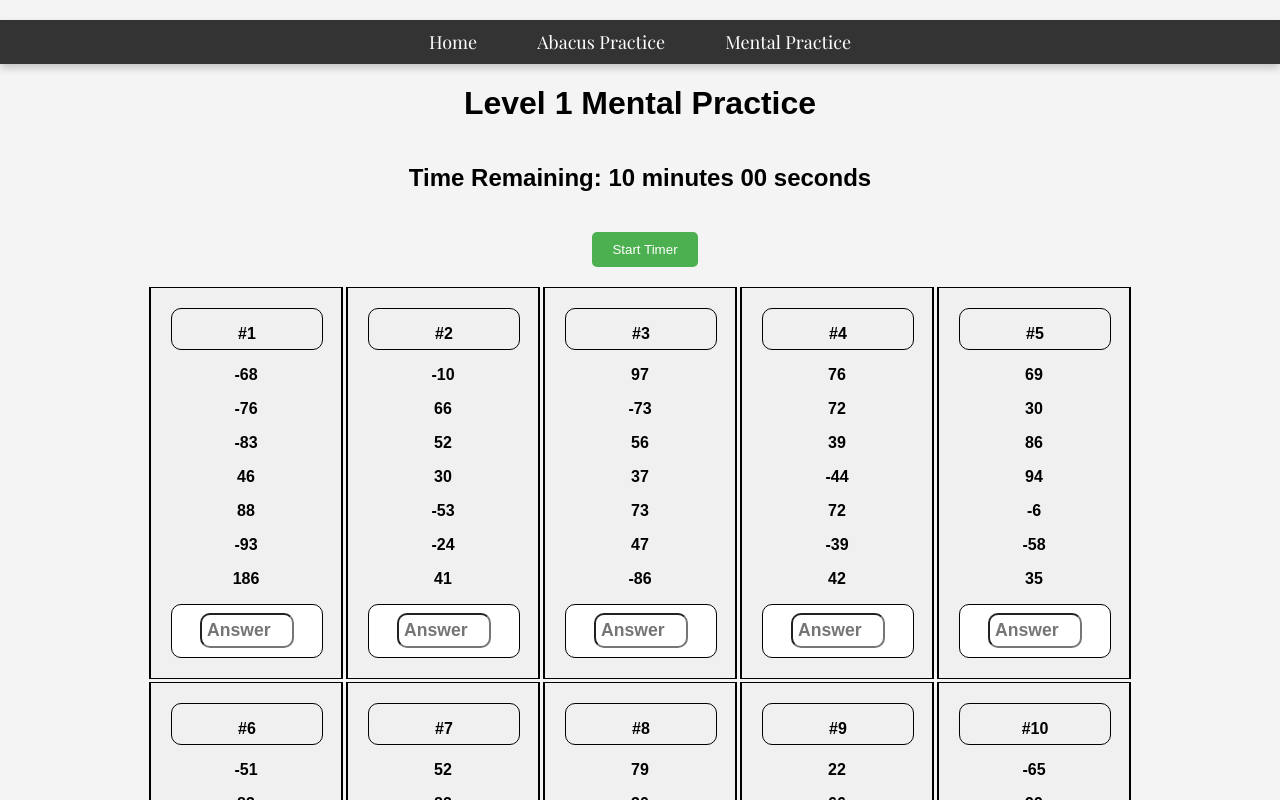
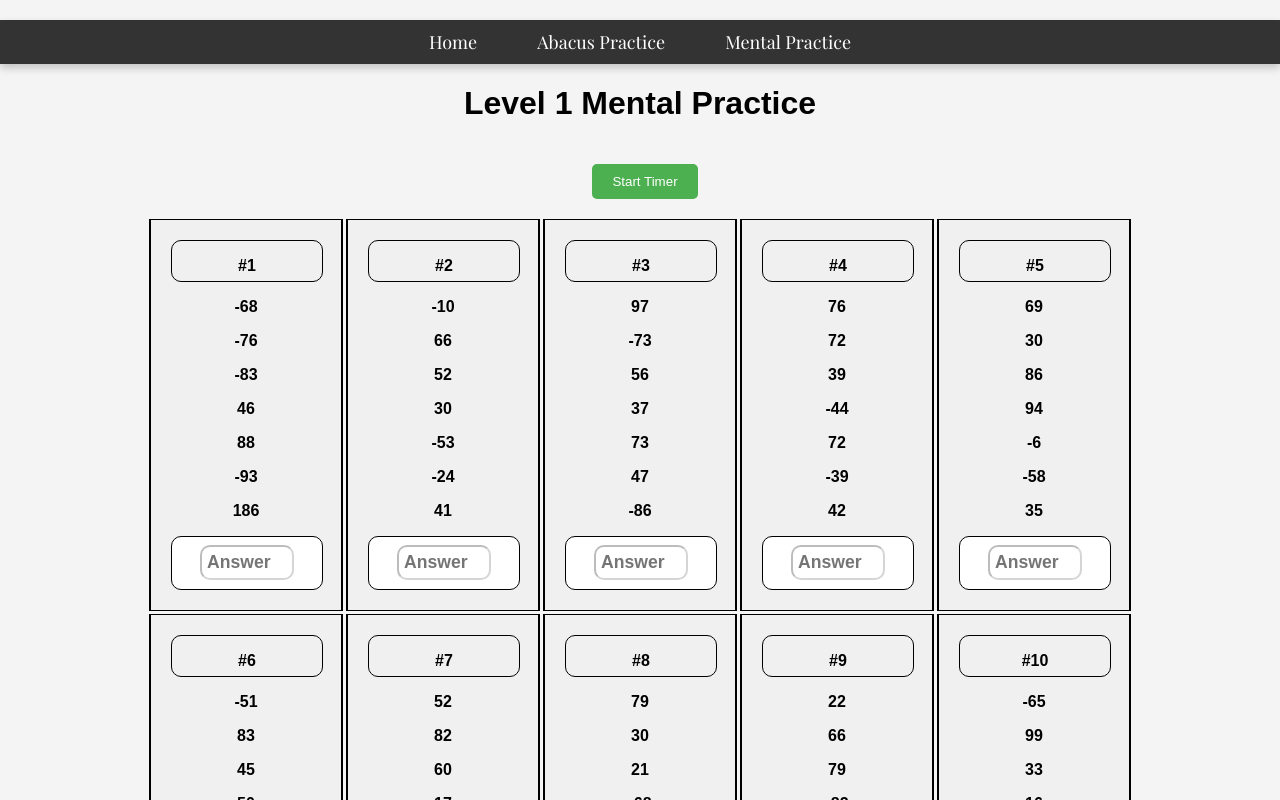
Before and after one commit to buteryy/abacus, a React (Vite) app: page /abacus-practice/1 in a window 1280 px wide. Shown: the top 800 px of the page. Built offline with nearby package versions, Linux system fonts and the light colour scheme; a web font is replaced by a local one.

Commit message:
new timer
Co-authored-by: sanwlot <sanwlot@users.noreply.github.com>

```diff
--- a/src/pages/AbacusQuiz.jsx
+++ b/src/pages/AbacusQuiz.jsx
@@ -11,8 +11,9 @@ export default function AbacusQuiz() {
     return generateLevels(15)
   })
   const [modalMessage, setModalMessage] = useState("") // Message for the modal
-  const [time, setTime] = useState(600)
+  const [time, setTime] = useState(10)
   const [isTimerRunning, setIsTimerRunning] = useState(false)
+  const [timesup, setTimesup] = useState(false)
 
   // function handleTimer() {
   //   clearInterval(timer)
@@ -40,10 +41,11 @@ export default function AbacusQuiz() {
   function handleTimer() {
     if (isTimerRunning) {
       // Stop the timer
+      setTimesup(false)
       clearInterval(timerRef.current);
       timerRef.current = null; // Clear the ref
       setIsTimerRunning(false);
-      setTime(600); // Reset the time to 10 minutes (optional)
+      setTime(10); // Reset the time to 10 minutes (optional)
     } else {
       // Start the timer
       setIsTimerRunning(true);
@@ -53,7 +55,8 @@ export default function AbacusQuiz() {
             clearInterval(timerRef.current); // Clear the timer
             timerRef.current = null;
             setIsTimerRunning(false);
-            setModalMessage("Time's up! Please submit your answers.");
+            setTimesup(true);
+            setModalMessage("Time's up! Please revise your answers.");
             return 0; // Stop at 0
           }
           return prevTime - 1;
@@ -138,14 +141,25 @@ export default function AbacusQuiz() {
   //   localStorage.setItem("abacusQuizProgress", JSON.stringify(levels))
   // }, [levels])
 
+
+  useEffect(() => {
+    if (timesup) {
+      // Clear the timer when time's up
+      clearInterval(timerRef.current);
+      timerRef.current = null;
+      // submit the answers when time is up
+      checkSolution();
+    }
+  }, [timesup]);
+
   return (
     <>
       <h1 className="main-heading">Level {id} Mental Practice</h1>
       {/* Quiz Timer */}
       <div className="quiz-timer">
-      <h2>
-        Time Remaining: {Math.floor(time / 60)} minutes {String(time % 60).padStart(2, '0')} seconds
-      </h2>
+      {isTimerRunning && <h2>
+          Time Remaining: {Math.floor(time / 60)} minutes {String(time % 60).padStart(2, '0')} seconds
+      </h2>}
         <button
           onClick={handleTimer}
         style={{
@@ -210,7 +224,7 @@ export default function AbacusQuiz() {
                   onChange={(e) => handleInputChange(index, e.target.value)}
                   type="number"
                   placeholder="Answer"
-                  disabled={level.isCorrect} // Disable input if already evaluated
+                  disabled={level.isCorrect || !isTimerRunning} // Disable input if already evaluated
                 />
               </div>
             </div>
```
